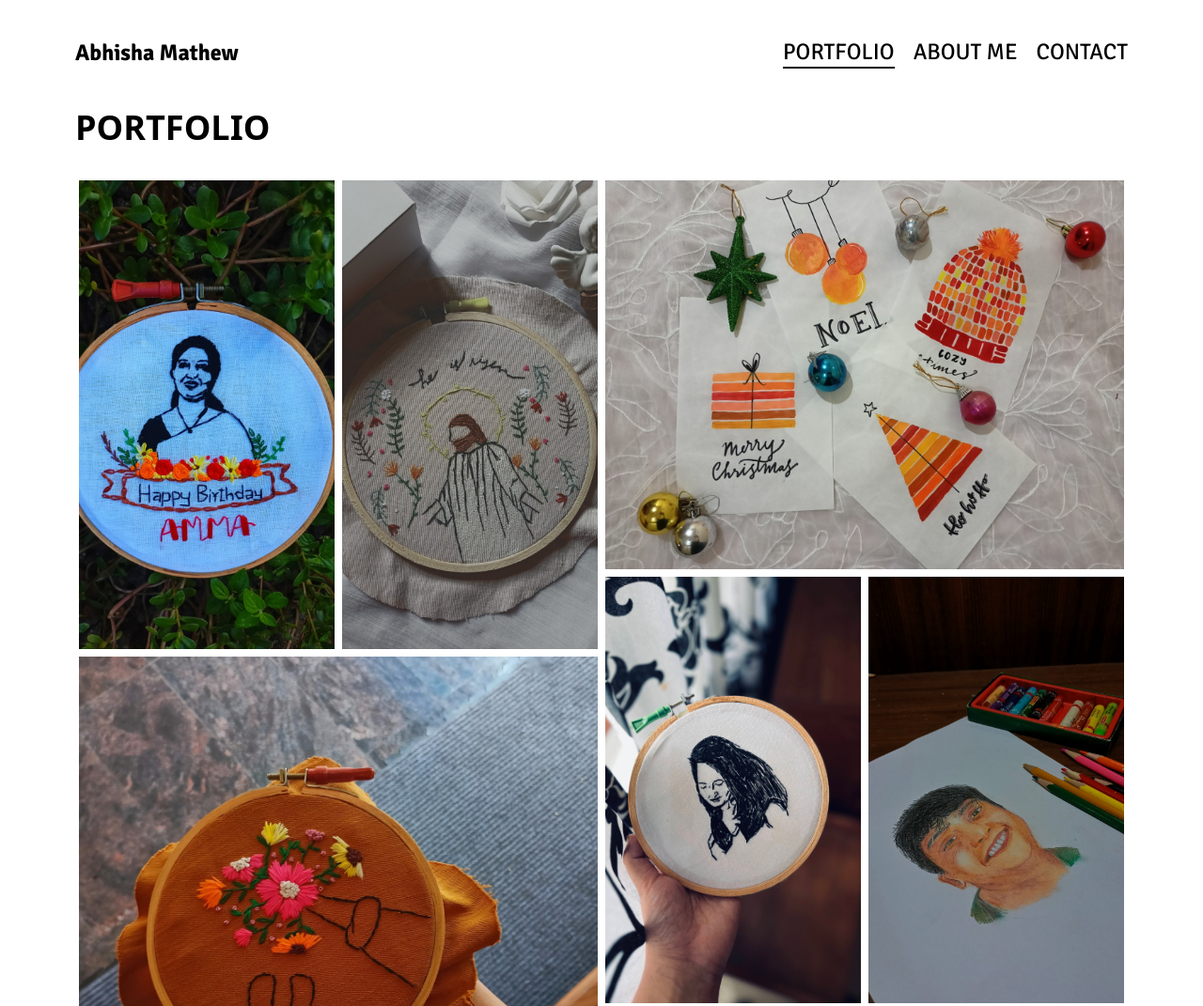
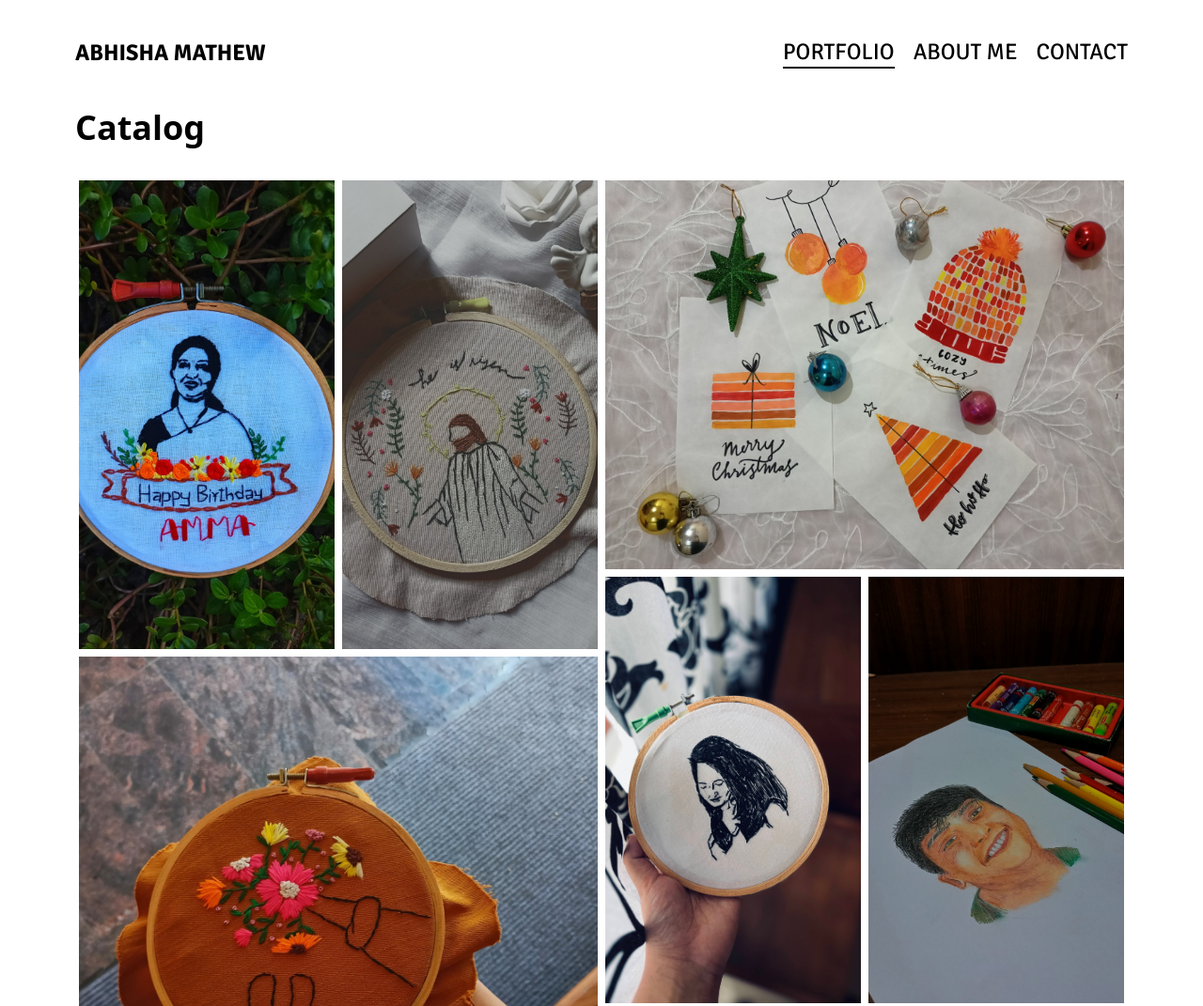
Before and after one commit to Abhishamathew/Arttart-Portfolio, a website: page index.html in a window 1280 px wide. Shown: the top 1071 px of the page at 94% size. Drawn offline with nearby package versions, Linux system fonts and the light colour scheme; some packages are replaced by stand-ins of ours; files that its build step writes are made by us from their sources; a script that the page names is missing.

Commit message:
index-text-change

```diff
--- a/index.html
+++ b/index.html
@@ -9,7 +9,6 @@
   <meta name="description"
     content="Hello there, I'm Abhisha Mathew – an intrepid explorer through the lens, on a relentless/quest to capture the world's/boundless/wonders. Join me in unraveling the extraordinary through my lens/as/I embark on a visual journey like no other.">
   <!-- Favicon -->
-  <!-- <link rel="icon" type="image/x-icon" href="dist/assets/favicon.ico" /> -->
   <link rel="stylesheet" href="dist/output.css" />
   <link rel="stylesheet" href="styles.css" />
   <!-- Alpine.js/-->
@@ -51,7 +50,7 @@
     <nav id="nav" x-data="{ open: false }" role="navigation" class="w-full">
       <div class="container mx-auto flex flex-wrap items-center md:flex-no-wrap">
         <div class="mr-4 md:mr-8">
-          <a href="index.html" class="text-2xl font-signika font-bold">Abhisha Mathew</a>
+          <a href="index.html" class="text-2xl font-signika font-bold">ABHISHA MATHEW</a>
         </div>
         <div class="ml-auto md:hidden flex items-center justify-start">
           <button onclick="menuToggle()" @click="open = !open"
@@ -99,7 +98,7 @@
   </header>
   <!-- Content -->
   <div class="container mx-auto">
-    <h1 class="text-4xl pt-10 pb-8 font-bold">PORTFOLIO</h1>
+    <h1 class="text-4xl pt-10 pb-8 font-bold">Catalog</h1>
     <section class="text-neutral-700">
       <div class="container w-full">
         <div class="flex flex-wrap w-full">
@@ -282,7 +281,7 @@
     <div class="max-w-screen-xl py-16 mx-auto">
       <div class="grid grid-cols-1 gap-8 text-center mx-auto">
         <div>
-          <p class="font-signika"><b>Abhisha Mathew</b></p>
+          <p class="font-signika"><b>ABHISHA MATHEW</b></p>
           <p class="mt-4 text-sm text-gray-600 dark:text-gray-300">
             Scarborough, Toronto ON<br />(437) 663- 1558
           </p>
```
Also changed, not shown: dist/about_me.html, dist/assets/Logo.jpg (deleted), dist/assets/favicon.ico (deleted), dist/assets/portfoliopics/WhatsApp Image 2024-08-26 at 9.57.45 PM.jpeg (added), dist/contact.html, 1 other file.
